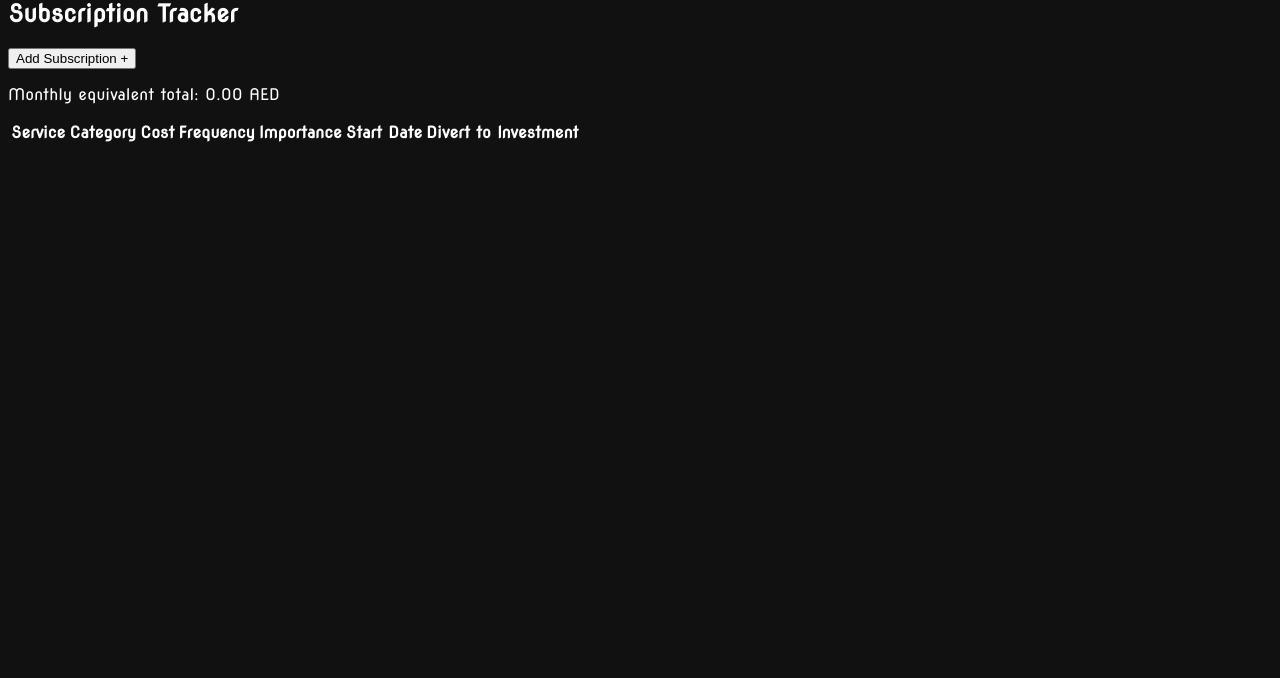
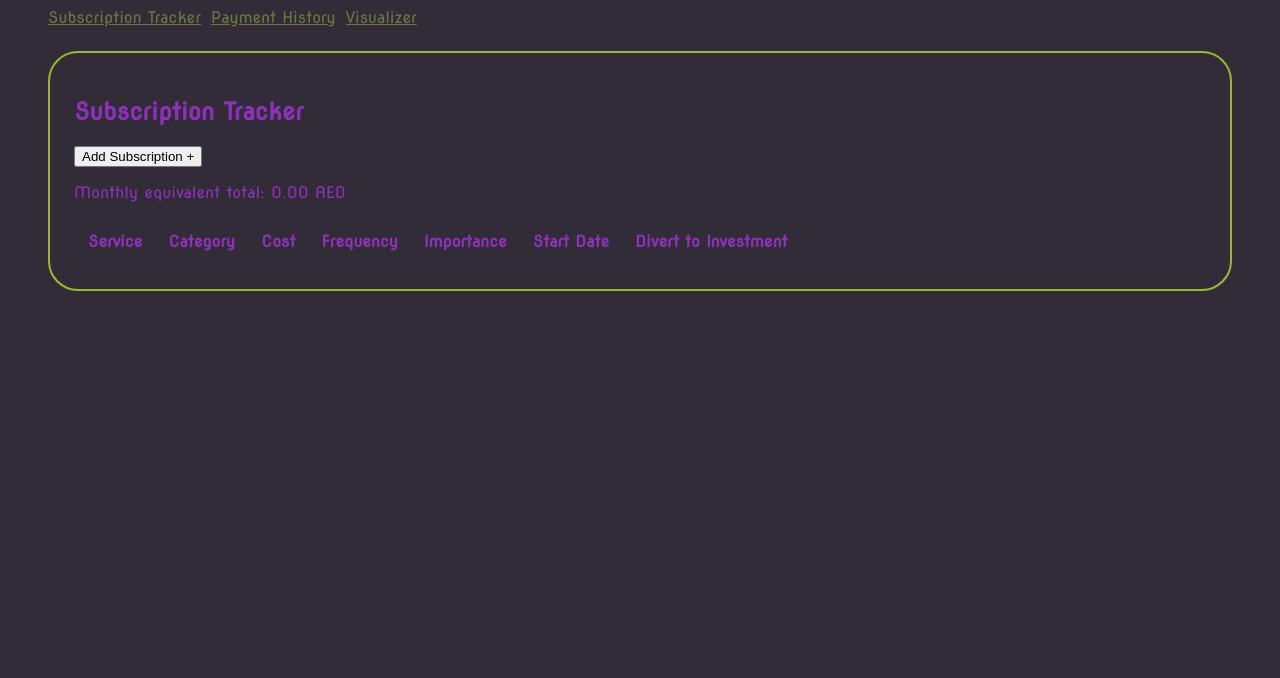
Before and after one commit to ourocode/Little-Help, a website: page public/index.html in a window 1280 px wide. Shown: the part 122-800 px from the top of the page. Drawn offline with Linux system fonts and the light colour scheme.

Commit message:
Style tracker panel and navigation and add table scrolling

```diff
--- a/public/index.html
+++ b/public/index.html
@@ -20,7 +20,9 @@
         <button type="button">Add Subscription +</button>
 
         <p>Monthly equivalent total: <span id="monthly-total">0.00</span> AED</p>
-        <table>
+
+        <div class="table-container">
+            <table>
             <thead>
                 <tr>
                     <th scope="col">Service</th>
@@ -34,7 +36,8 @@
             </thead>
             <tbody>
             </tbody>
-        </table>
+            </table>
+        </div>
     </main>
 </body>
 
--- a/public/styles.css
+++ b/public/styles.css
@@ -1,12 +1,42 @@
 @font-face {
     font-family: "Nova Round";
-    src: url("/fonts/NovaRound-Regular.ttf") format("truetype");
+    src: url("fonts/NovaRound-Regular.ttf") format("truetype");
     font-weight: 400;
     font-style: normal;
     font-display: swap;
 }
 body {
     font-family: "Nova Round", Arial, sans-serif;
-    background-color: #111111;
-    color: #ffffff;
+    background-color: #322B38;
+    color: #8D32B8;
+
+    margin: 0;
+    padding: 48px;
 }
+h1 {
+    color: #97B832;
+}
+
+nav {
+    display: flex;
+    gap: 10px;
+    flex-wrap: wrap;
+}
+
+nav a {
+    color: #6a783e;
+}
+        main {
+        border: 2px solid #97B832;
+        border-radius: 30px;
+        padding: 24px;
+        margin-top: 24px;
+    }
+
+.table-container {
+    overflow-x: auto;
+}
+th {
+    padding: 12px;
+    text-align: left;
+}
```
